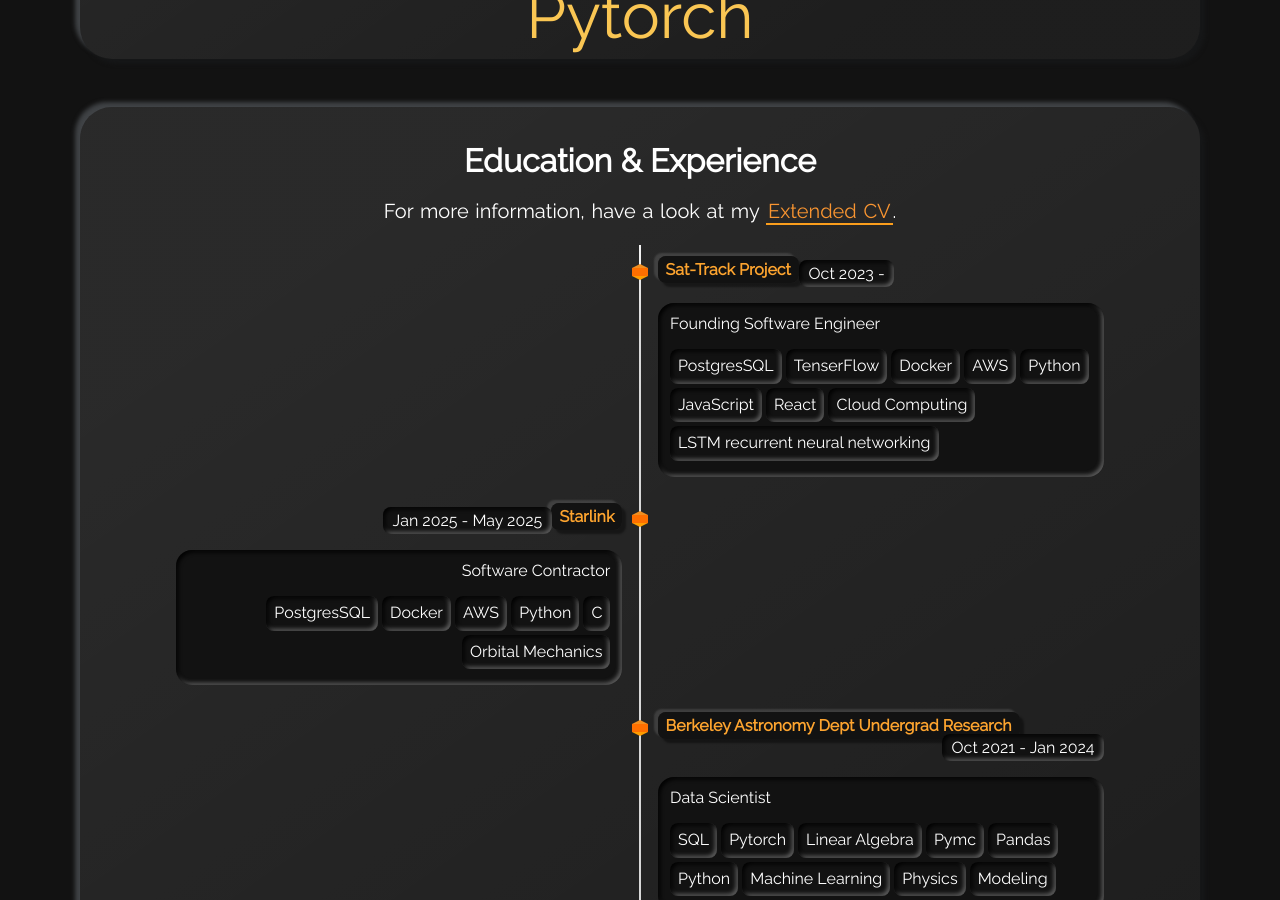
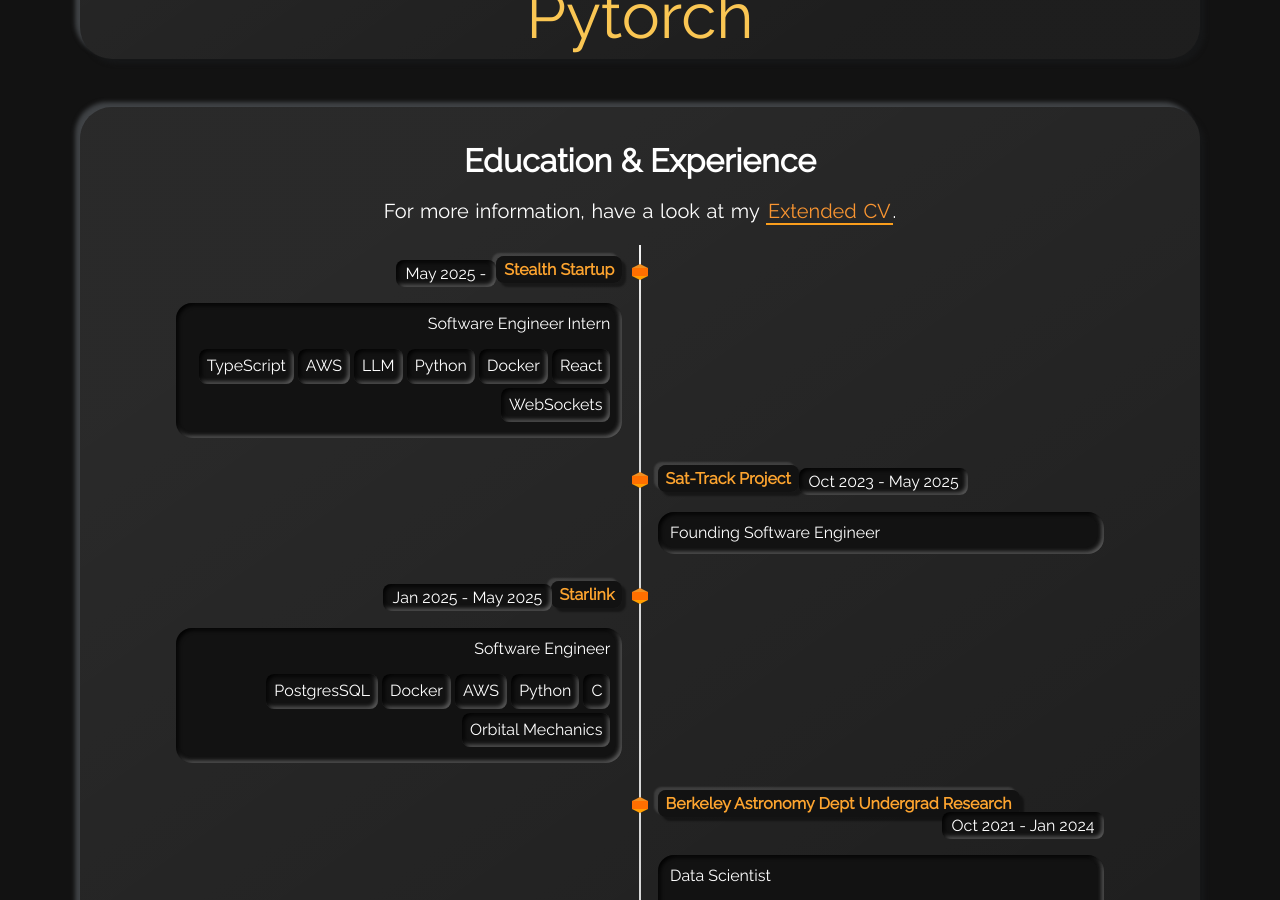
Before and after one commit to mannyzzle/enmanuel-hernandez, a Jekyll site: the page built from index.html, in a window 1280 px wide and 900 px high, scrolled down 1900 px. Built offline with Jekyll 4.4.1, drawn with Linux system fonts in a browser that asks for light colours.

Commit message:
update number 64835

```diff
--- a/_data/timeline.yml
+++ b/_data/timeline.yml
@@ -17,11 +17,26 @@
 #     - tag: Rails
 #   timeline-side: right
 
+- title: Stealth Startup
+  title-url: https://github.com/Team-Kokua
+  date: May 2025 -
+  subtitle: Software Engineer Intern
+  tags:
+    - tag: TypeScript
+    - tag: AWS
+    - tag: LLM
+    - tag: Python
+    - tag: Docker
+    - tag: React
+    - tag: WebSockets
+  timeline-side: left
+
+
 - title: Sat-Track Project
   title-url: https://mannyzzle.github.io/Satellite-Interactive-Visualizer-And-Fleet-Optimization/
-  date: Oct 2023 -
+  date: Oct 2023 - May 2025
   subtitle: Founding Software Engineer
-  tags:
+  timetags:
     - tag: PostgresSQL
     - tag: TenserFlow
     - tag: Docker
@@ -29,14 +44,14 @@
     - tag: Python
     - tag: JavaScript
     - tag: React
-    - tag: Cloud Computing
-    - tag: LSTM recurrent neural networking
+    - tag: GMAT
+    - tag: LSTM + LLM
   timeline-side: right
 
 - title: Starlink
   title-url: https://www.spacex.com/
   date: Jan 2025 - May 2025
-  subtitle: Software Contractor
+  subtitle: Software Engineer
   tags:
     - tag: PostgresSQL
     - tag: Docker
```
